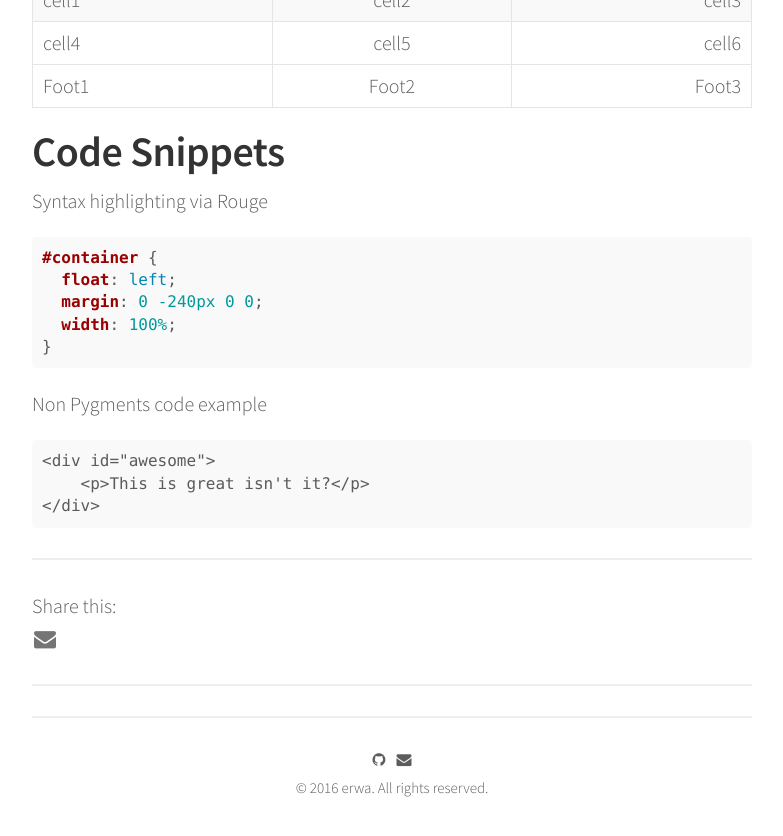
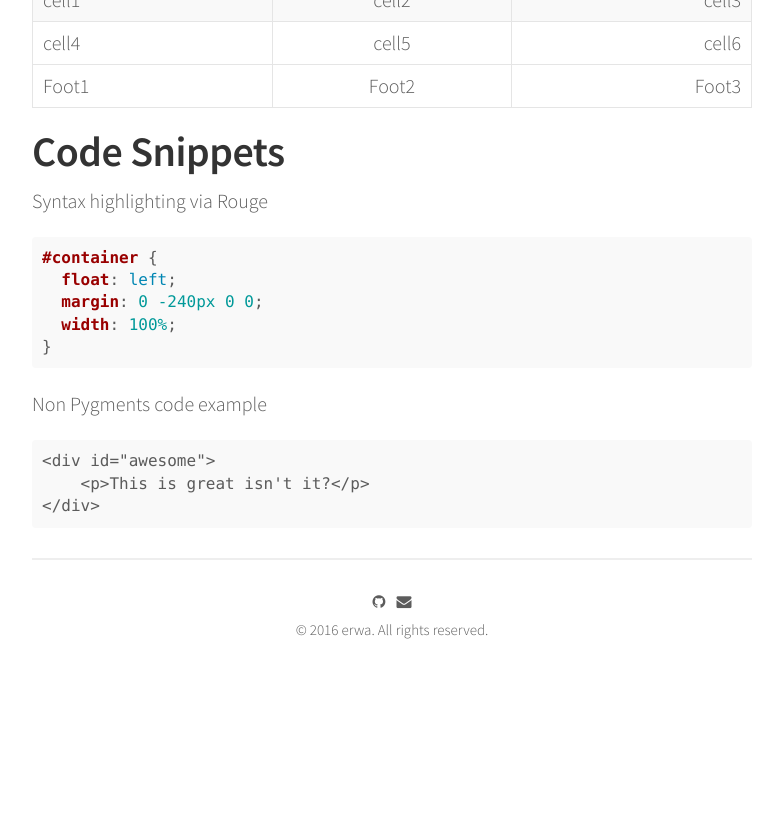
Before and after one commit to drawf/blog.source, a Jekyll site: the page built from _posts/2016-08-15-style-test.md, in a window 1280 px wide and 900 px high, scrolled down 2966 px. Shown: the top 836 px of the window, without its empty margins (248-1031 px from the left). Built offline with Jekyll 4.4.1, drawn with Linux system fonts in a browser that asks for light colours; nearby versions of some CDN libraries; comment, search, counter and statistics services are not loaded; after the commit the page ends 3708 px from its top, so only the background shows below that.

Commit message:
add duoshuo

```diff
--- a/_config.yml
+++ b/_config.yml
@@ -17,17 +17,24 @@ author:
   #tumblr:           your-id
   email:            bt_liuzhi@163.com
 
+share:              false
+
 # Google-analytics
 google-analytics:
   id:               ""
 
 # Disqus
 disqus:
-  id:               "drawf"
+#  id:               "drawf"
+
+# duoshuo
+duoshuo:
+  id:               "erwa"
 
 # URL
 #url:                "https://AWEEKJ.github.io" # the base hostname & protocol for your site
-url:                "http://51erwa.com" #"http://localhost:4000" # use this url when develop
+#url:                "http://51erwa.com"
+url:                "http://localhost:4000" # use this url when develop
 baseurl:            "" # the subpath of your site, e.g. /blog
 
 
--- a/_includes/share.html
+++ b/_includes/share.html
@@ -1,10 +1,10 @@
 <span>Share this: <br /></span>
-<!--<a href="https://www.facebook.com/sharer/sharer.php?u={{ site.url }}{{ site.baseurl }}{{ page.url }}" onclick="window.open(this.href, 'mywin',-->
-<!--'left=20,top=20,width=500,height=500,toolbar=1,resizable=0'); return false;" class="ssk ssk-icon ssk-facebook"></a>-->
-<!--<a href="https://twitter.com/intent/tweet?text={{ page.title }}&url={{ site.url }}{{ site.baseurl }}{{ page.url }}" onclick="window.open(this.href, 'mywin',-->
-<!--'left=20,top=20,width=500,height=500,toolbar=1,resizable=0'); return false;" class="ssk ssk-icon ssk-twitter"></a>-->
-<!--<a href="https://plus.google.com/share?url={{ site.url }}{{ site.baseurl }}{{ page.url }}" onclick="window.open(this.href, 'mywin',-->
-<!--'left=20,top=20,width=500,height=500,toolbar=1,resizable=0'); return false;" class="ssk ssk-icon ssk-google-plus"></a>-->
-<!--<a href="https://www.tumblr.com/share?url={{ site.url }}{{ site.baseurl }}{{ page.url }}" onclick="window.open(this.href, 'mywin',-->
-<!--'left=20,top=20,width=500,height=500,toolbar=1,resizable=0'); return false;" class="ssk ssk-icon ssk-tumblr"></a>-->
+<a href="https://www.facebook.com/sharer/sharer.php?u={{ site.url }}{{ site.baseurl }}{{ page.url }}" onclick="window.open(this.href, 'mywin',
+'left=20,top=20,width=500,height=500,toolbar=1,resizable=0'); return false;" class="ssk ssk-icon ssk-facebook"></a>
+<a href="https://twitter.com/intent/tweet?text={{ page.title }}&url={{ site.url }}{{ site.baseurl }}{{ page.url }}" onclick="window.open(this.href, 'mywin',
+'left=20,top=20,width=500,height=500,toolbar=1,resizable=0'); return false;" class="ssk ssk-icon ssk-twitter"></a>
+<a href="https://plus.google.com/share?url={{ site.url }}{{ site.baseurl }}{{ page.url }}" onclick="window.open(this.href, 'mywin',
+'left=20,top=20,width=500,height=500,toolbar=1,resizable=0'); return false;" class="ssk ssk-icon ssk-google-plus"></a>
+<a href="https://www.tumblr.com/share?url={{ site.url }}{{ site.baseurl }}{{ page.url }}" onclick="window.open(this.href, 'mywin',
+'left=20,top=20,width=500,height=500,toolbar=1,resizable=0'); return false;" class="ssk ssk-icon ssk-tumblr"></a>
 <a href="mailto:?subject={{ page.title }}&amp;body=Check out this site {{ site.url }}{{ site.baseurl }}{{ page.url }}" class="ssk ssk-icon ssk-email"></a>
--- a/_layouts/post.html
+++ b/_layouts/post.html
@@ -28,7 +28,7 @@ layout: default
 
 
   <!-- Share -->
-  {% if page.share != false %}
+  {% if site.share != false and page.share != false %}
   <div class="post-share">
     <hr>
     {% include share.html %}
@@ -36,10 +36,19 @@ layout: default
   </div>
   {% endif %}
 
-  <!-- Disqus -->
-  {% if page.comments != false and site.disqus.id %}
-  <section id="disqus_thread"></section>
-  {% include disqus.html %}
+  <!-- duoshuo -->
+  {% if page.comments != false and site.duoshuo.id %}
+  <section id="disqus_thread">
+    <!-- 多说评论框 start -->
+    <div class="ds-thread" data-thread-key="{{page.id}}" data-title="{{page.title}}" data-url="{{site.url}}{{page.url}}"></div>
+    <!-- 多说评论框 end -->
+  </section>
+  {% include duoshuo.html %}
   {% endif %}
+  <!--&lt;!&ndash; Disqus &ndash;&gt;-->
+  <!--{% if page.comments != false and site.disqus.id %}-->
+  <!--<section id="disqus_thread"></section>-->
+  <!--{% include disqus.html %}-->
+  <!--{% endif %}-->
 
 </div>
```
Also changed, not shown: _includes/duoshuo.html (added, +13 -0 lines), 9 other files.
